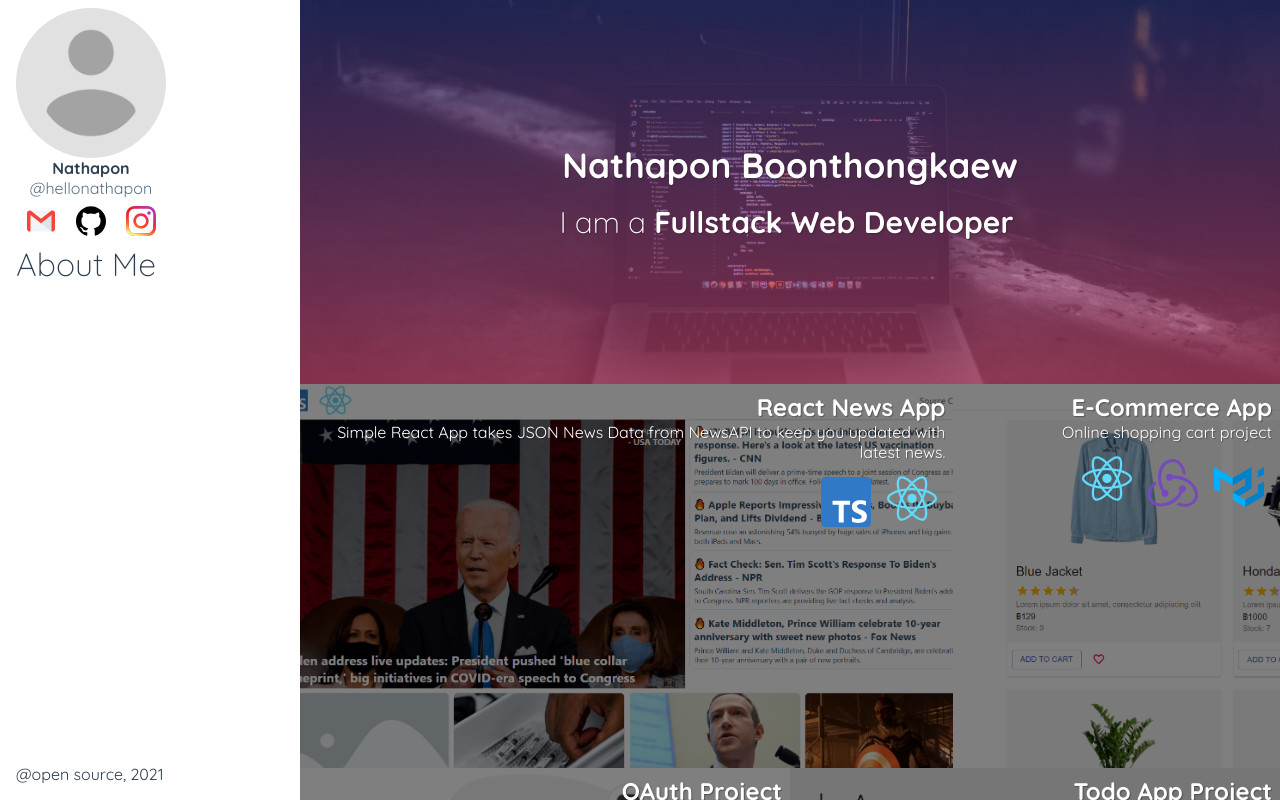
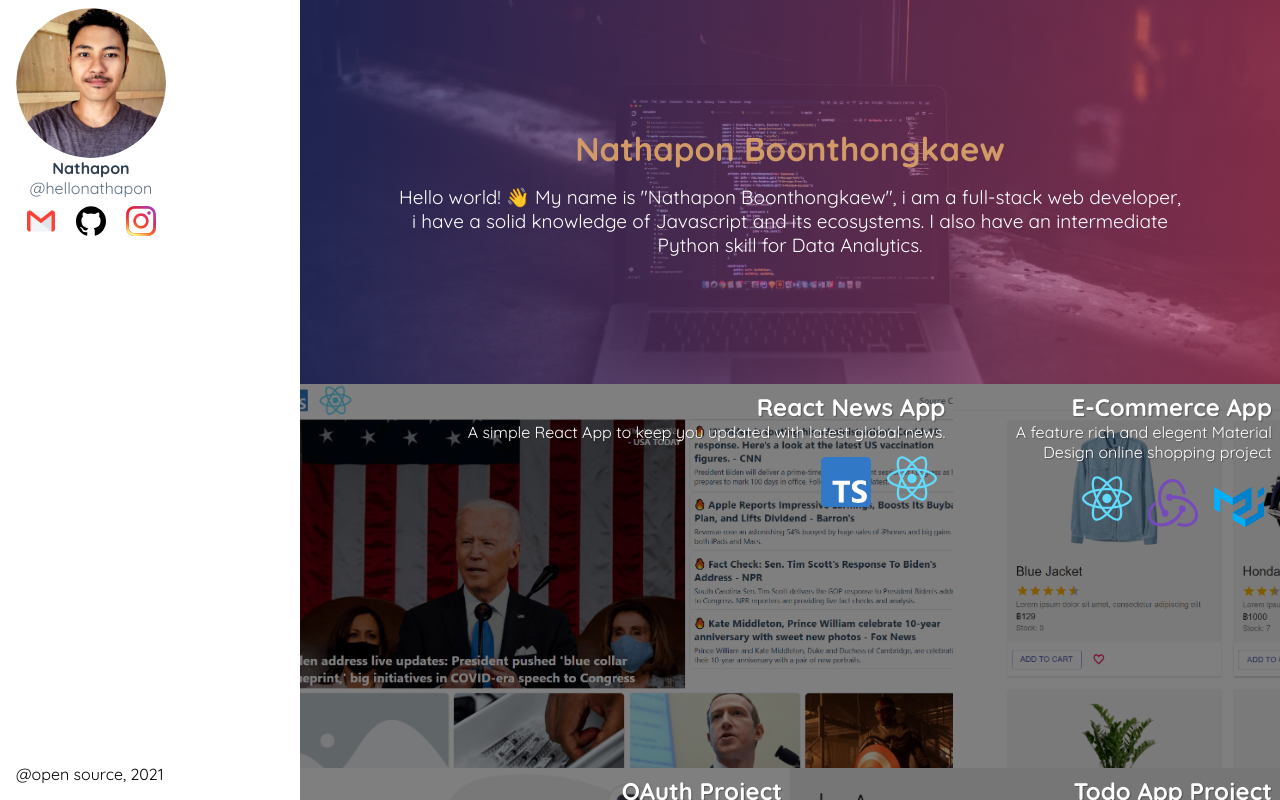
Before and after one commit to nathaponb/vue-portfolio, a Vue app: page / in a window 1280 px wide. Shown: the top 800 px of the page. Built offline with nearby package versions, Linux system fonts and the light colour scheme.

Commit message:
Refactor overall UX/UI

```diff
--- a/src/App.vue
+++ b/src/App.vue
@@ -20,6 +20,7 @@ export default {
 
 <style lang="scss">
 @import url("https://fonts.googleapis.com/css2?family=Quicksand:wght@300;400;500;600;700&display=swap");
+@import url("https://fonts.googleapis.com/css2?family=Prompt:ital,wght@0,100;0,200;0,300;0,400;0,500;0,600;1,100;1,200&display=swap");
 
 * {
   margin: 0;
@@ -31,12 +32,16 @@ $pri-col: #2c3e50;
 $sec-col: rgb(91, 112, 131);
 
 #app {
-  font-family: Quicksand, Avenir, Helvetica, Arial, sans-serif;
+  font-family: Prompt, Quicksand, Avenir, Helvetica, Arial, sans-serif;
   -webkit-font-smoothing: antialiased;
   -moz-osx-font-smoothing: grayscale;
   text-align: center;
-  color: #2c3e50;
+  /* color: #2c3e50; */
   overflow: hidden;
+}
+
+.en {
+  font-family: Quicksand;
 }
 
 // page transition
--- a/src/components/Header.vue
+++ b/src/components/Header.vue
@@ -3,15 +3,12 @@
     <div id="nav">
       <div class="logo">
         <router-link to="/">
-          <img
-            src="../assets/optimized-images/profile_placeholder.png"
-            alt="le me"
-          />
+          <img src="../assets/optimized-images/me-min.png" alt="le me" />
         </router-link>
       </div>
       <article>
-        <p class="name">Nathapon</p>
-        <p class="sub-name">@hellonathapon</p>
+        <p class="name en">Nathapon</p>
+        <p class="sub-name en">@hellonathapon</p>
         <!-- <div class="info">
           <div class="icon-info">
             <img src="../assets/svg/calendar.svg" alt="date icon" />
@@ -19,37 +16,35 @@
           Born 8 June 1996
         </div> -->
         <div class="social-nav-icons">
-          <a
-            href="mailto:hellonathapon@gmail.com"
-            target="_blank"
-            ref="noreferrer"
-            class="link email-icon"
+          <a href="mailto: hellonathapon@gmail.com" class="link email-icon"
             ><img src="../assets/svg/email.svg" alt="email icon"
           /></a>
 
           <a
             class="link github-icon"
-            href="https://github.com/hellonathapon?tab=repositories"
+            href="https://github.com/hellonathapon"
             target="_blank"
             ref="noreferrer"
             ><img src="../assets/svg/github-2.svg" alt="github"
           /></a>
 
           <a
-            href="https://www.facebook.com/natha.pon.56/"
+            href="https://www.instagram.com/hellonathapon/"
             target="_blank"
             ref="noreferrer"
-            class="link facebook-icon"
+            class="link ig-icon"
             ><img src="../assets/svg/Instagram-Icon-01.svg" alt="instagram icon"
           /></a>
         </div>
       </article>
-      <section>
-        <router-link class="link about-me-link" to="/about"
+      <!-- <section>
+        <router-link class="link about-me-link en" to="/about"
           >About Me</router-link
         >
-      </section>
-      <div class="coppyright">@open source, {{ new Date().getFullYear() }}</div>
+      </section> -->
+      <div class="copyright en">
+        @open source, {{ new Date().getFullYear() }}
+      </div>
     </div>
   </div>
 </template>
@@ -66,6 +61,7 @@ $sec-col: rgb(91, 112, 131);
 
 .header {
   grid-column: 1 / span 12;
+  background: #ffffff;
   #nav {
     display: flex;
     flex-flow: row wrap;
@@ -89,7 +85,7 @@ $sec-col: rgb(91, 112, 131);
     }
     a {
       font-weight: bold;
-      color: #2c3e50;
+      color: $pri-col;
       text-decoration: none;
 
       &.router-link-exact-active {
@@ -122,7 +118,7 @@ $sec-col: rgb(91, 112, 131);
         }
       }
     }
-    .coppyright {
+    .copyright {
       display: none;
     }
   }
@@ -164,6 +160,7 @@ $sec-col: rgb(91, 112, 131);
         width: 150px;
         .name {
           font-weight: 700;
+          color: $pri-col;
         }
         .sub-name {
           color: $sec-col;
@@ -206,7 +203,7 @@ $sec-col: rgb(91, 112, 131);
           }
         }
       }
-      .coppyright {
+      .copyright {
         display: block;
         position: absolute;
         bottom: 1rem;
--- a/src/components/HelloWorld.vue
+++ b/src/components/HelloWorld.vue
@@ -1,87 +1,19 @@
 <template>
   <div class="hello">
-    <router-link to="/about">
-      <img
-        src="../assets//optimized-images/blake-connally-B3l0g6HLxr8-unsplash.jpg"
-        alt="hello"
-      />
-      <div class="overlay"></div>
-    </router-link>
-
-    <router-link to="/about" class="article">
-      <!-- <h2 class="helloworld">&lt; 🚀/&gt;</h2> -->
+    <article>
       <h1 class="name">Nathapon Boonthongkaew</h1>
-      <h1 class="thin">
-        <span>I am a </span
-        ><b>
-          <span class="text">{{ value }}</span>
-          <span class="cursor" :class="{ typing: typeStatus }">&nbsp;</span></b
-        >
-      </h1>
-      <!-- <router-link to="/about" class="btn-wrap">
-        <div class="btn">
-          MY SKILLS
-        </div>
-      </router-link> -->
-    </router-link>
+      <p>
+        Hello world! 👋 My name is "Nathapon Boonthongkaew", i am a full-stack
+        web developer, i have a solid knowledge of Javascript and its
+        ecosystems. I also have an intermediate Python skill for Data Analytics.
+      </p>
+    </article>
   </div>
 </template>
 
 <script>
 export default {
   name: "HelloWorld",
-  data: () => ({
-    value: "",
-    arr: [
-      "Fullstack Web Developer",
-      "Data Analyst",
-      "Solfware Engineer",
-      "Database manager",
-    ],
-    charIndex: 0,
-    arrIndex: 0,
-    typeStatus: false,
-    typeSpeed: 100,
-    eraseSpeed: 50,
-    newValDelay: 2000,
-  }),
-  methods: {
-    // push word in value char by char
-    typeText() {
-      if (this.charIndex < this.arr[this.arrIndex].length) {
-        if (!this.typeStatus) {
-          this.typeStatus = true;
-        }
-        this.value += this.arr[this.arrIndex].charAt(this.charIndex);
-        this.charIndex++;
-        setTimeout(this.typeText, this.typeSpeed);
-      } else {
-        this.typeStatus = false;
-        setTimeout(this.eraseText, this.newValDelay); // setTimeout(cb, time)
-      }
-    },
-    // erease word char and ++ arr length for new one
-    eraseText() {
-      if (this.charIndex > 0) {
-        if (!this.typeStatus) {
-          this.typeStatus = true;
-        }
-        this.value = this.arr[this.arrIndex].substring(0, this.charIndex - 1);
-        this.charIndex -= 1;
-        setTimeout(this.eraseText, this.eraseSpeed);
-      } else {
-        this.typeStatus = false;
-        this.arrIndex += 1;
-        if (this.arrIndex >= this.arr.length) {
-          this.arrIndex = 0;
-        }
-        setTimeout(this.typeText, this.eraseSpeed);
-      }
-    },
-  },
-  created() {
-    setTimeout(this.typeText, this.newValDelay + 200);
-  },
 };
 </script>
 
@@ -93,128 +25,47 @@ export default {
   grid-column: 1 / span 12;
   grid-row: 1 / span 2;
   position: relative;
+  display: flex;
+  justify-content: center;
+  align-items: center;
+  flex-direction: column;
+  font-family: Quicksand;
+  /* background: linear-gradient(rgba(29, 38, 113, 0.6), rgba(195, 55, 100, 0.6)); */
+  background-image: linear-gradient(
+      to right,
+      rgba(29, 38, 113, 0.6),
+      rgba(195, 55, 100, 0.6)
+    ),
+    url("../assets//optimized-images/blake-connally-B3l0g6HLxr8-unsplash.jpg");
+  background-position: center;
+  background-repeat: no-repeat;
+  background-size: cover;
 
-  a {
-    overflow: hidden;
-    img {
-      object-fit: cover;
-      object-position: center;
-      height: 100%;
-      width: 100%;
+  article {
+    width: 80%;
+
+    .name {
+      color: #d19a66;
+      font-size: 20px;
+      margin-bottom: 1rem;
     }
-    .overlay {
-      z-index: 10;
-      position: absolute;
-      top: 0;
-      left: 0;
-      width: 100%;
-      height: 100%;
-      background: linear-gradient(
-        rgba(29, 38, 113, 0.6),
-        rgba(195, 55, 100, 0.6)
-      );
-      transition: all 0.3s ease;
-    }
-  }
-
-  .article {
-    z-index: 20;
-    position: absolute;
-    top: 50%;
-    left: 50%;
-    transform: translate(-50%, -50%);
-    width: calc(100% - 100px);
-    text-decoration: none;
-    text-shadow: 1px 1px 1px rgba(36, 22, 22, 0.4);
-    .helloworld {
-      font-size: 1.5rem;
-    }
-    & > * {
-      color: #fff;
-      margin: 1rem 0;
-    }
-    h1 {
-      .cursor {
-        display: inline-block;
-        margin-left: 3px;
-        width: 4px;
-        background-color: #fff;
-        animation: cursorBlink 1s infinite;
-      }
-      .cursor.typing {
-        animation: none;
-      }
-    }
-    .name {
-      font-weight: 300;
-      font-size: 30px;
-    }
-    .thin {
-      font-weight: 300;
-      font-size: 20px;
-    }
-  }
-
-  .btn-wrap {
-    text-decoration: none;
-    text-shadow: none;
-    .btn {
-      background: #00c58e;
-      width: 150px;
-      border: none;
-      box-shadow: 0 1px 3px 0 rgb(0 0 0 / 10%), 0 1px 2px 0 rgb(0 0 0 / 6%);
-      padding: 0.75rem 1.5rem;
-      margin: 0 auto;
-      font-size: 1rem;
-      font-weight: 500;
-      border-radius: 0.25rem;
+    p {
+      color: #ffffff;
+      font-size: 16px;
     }
   }
 }
 
 @media only screen and (min-width: 700px) {
   .hello {
-    .article {
-      .helloworld {
-        font-size: 1.5rem;
-        font-weight: 400;
+    article {
+      .name {
+        font-size: 33px;
       }
-      .name {
-        font-size: 35px;
-        font-weight: 700;
-      }
-      .thin {
-        font-size: 30px;
-      }
-    }
-
-    .btn-wrap {
-      text-decoration: none;
-      text-shadow: none;
-      .btn {
-        background: #00c58e;
-        width: 150px;
-        border: none;
-        box-shadow: 0 1px 3px 0 rgb(0 0 0 / 10%), 0 1px 2px 0 rgb(0 0 0 / 6%);
-        padding: 0.75rem 1.5rem;
-        margin: 0 auto;
-        font-size: 1rem;
-        font-weight: 500;
-        border-radius: 0.25rem;
+      p {
+        font-size: 19px;
       }
     }
   }
 }
-
-@keyframes cursorBlink {
-  49% {
-    background-color: #fff;
-  }
-  50% {
-    background-color: transparent;
-  }
-  99% {
-    background-color: transparent;
-  }
-}
 </style>
--- a/src/components/Project1.vue
+++ b/src/components/Project1.vue
@@ -9,10 +9,9 @@
     </a>
 
     <article>
-      <h2>React News App</h2>
-      <p>
-        Simple React App takes JSON News Data from NewsAPI to keep you updated
-        with latest news.
+      <h2 class="en">React News App</h2>
+      <p class="en">
+        A simple React App to keep you updated with latest global news.
       </p>
       <ul>
         <li>
@@ -37,13 +36,13 @@
         href="https://github.com/hellonathapon/react-ts-news-app"
         target="_blank"
         ref="noreferrer"
-        ><h2>Source code</h2></a
+        ><h2 class="en">Source code</h2></a
       >
       <a
         href="https://react-ts-news-app.herokuapp.com/"
         target="_blank"
         ref="noreferrer"
-        ><h2>Live</h2></a
+        ><h2 class="en">Live</h2></a
       >
     </div>
   </div>
--- a/src/components/Project2.vue
+++ b/src/components/Project2.vue
@@ -9,8 +9,10 @@
     </a>
 
     <article>
-      <h2>E-Commerce App</h2>
-      <p>Online shopping cart project</p>
+      <h2 class="en">E-Commerce App</h2>
+      <p class="en">
+        A feature rich and elegent Material Design online shopping project
+      </p>
       <ul>
         <li>
           <a href="https://reactjs.org/" target="_blank" ref="noreferrer">
@@ -35,13 +37,13 @@
         href="https://github.com/hellonathapon/react-ecommerce-app"
         target="_blank"
         ref="noreferrer"
-        ><h2>Source code</h2></a
+        ><h2 class="en">Source code</h2></a
       >
       <a
         href="https://hellonathapon.github.io/react-ecommerce-app/#/"
         target="_blank"
         ref="noreferrer"
-        ><h2>Live</h2></a
+        ><h2 class="en">Live</h2></a
       >
     </div>
   </div>
--- a/src/components/Project3.vue
+++ b/src/components/Project3.vue
@@ -6,8 +6,8 @@
     </a>
 
     <article>
-      <h2>OAuth Project</h2>
-      <p>An secure Authorization in simple and standard</p>
+      <h2 class="en">OAuth Project</h2>
+      <p class="en">A secure Authorization in simple and standard</p>
       <ul>
         <li>
           <a href="https://getbootstrap.com/" target="_blank" ref="noreferrer">
@@ -37,13 +37,13 @@
         href="https://github.com/hellonathapon/oauth-google"
         target="_blank"
         ref="noreferrer"
-        ><h2>Source code</h2></a
+        ><h2 class="en">Source code</h2></a
       >
       <a
         href="https://oauth-google-cat.herokuapp.com/"
         target="_blank"
         ref="noreferrer"
-        ><h2>Live</h2></a
+        ><h2 class="en">Live</h2></a
       >
     </div>
   </div>
--- a/src/views/About.vue
+++ b/src/views/About.vue
@@ -1,68 +1,63 @@
 <template>
   <div class="about">
     <header>
-      <h1>Natthapon Boonthongkaew</h1>
-      <h4 class="info">A 25 year old, Thai nationality</h4>
-      <h4 class="info">
-        UI/UX designer, Fullstack Web Developer, Data Analyst, Database Manager,
-        Self-Taught programmer
-      </h4>
-      <h4 class="info">(+66) 084-2313735</h4>
-      <h4 class="info">hellonathapon@gmail.com</h4>
-      <h4 class="info">Languages/Tools i know and happy to working with</h4>
-      <h4 class="tech">
-        💅 Front End: HTML, CSS, SASS, javascript, Typescript, React.js, Vue.js,
-        Rest Api, GraphQL, Webpack, babel, git
-      </h4>
-      <h4 class="tech">
-        💻 Back End: Node.js, Express.js, C#/.NET CORE/ASP.NET
-      </h4>
-      <h4 class="tech">
-        💾 Databases: MySQL, MSSQL, PostgreSQL, mongoDB, ORM (Entity framework)
-      </h4>
-      <h4 class="tech">
-        ⭐ Data analytics (Python) with Jupyter Notebook, Numpy, Pandas,
-        Mathplotlib, Seaborn
-      </h4>
-      <h4 class="tech">
-        🌟 Design Pattern/Programming Paradigm: MVC, OOP
-      </h4>
+      <h1>Nathapon Boontaungkaew</h1>
+      <div class="sub-head">
+        <h4 class="info en">
+          Node.js/Back-end Developer, Python/Data Analysist
+        </h4>
+        <h4 class="info en">(+66) 084-2313735</h4>
+        <h4 class="info en">hellonathapon@gmail.com</h4>
+      </div>
+      <p class="info">
+        My name is Nathapon Boontaungkaew, i am an full-stack web developer, i
+        have a solid knowledge of Javascript and its eco-systems. I have a
+        intermediate Python skill for Data Analyst
+      </p>
+
+      <div class="highlight">
+        <h4 class="info">🌟 Why me ?</h4>
+        <p class="info">
+          Because why not? ¯\_(ツ)_/¯
+        </p>
+      </div>
+      <!-- <div class="highlight">
+        <h4 class="info">
+          🎓 Education
+        </h4>
+        <p class="info">
+          I grauted bechelor degree at Humanities from
+          <a href="https://www.mcu.ac.th/" target="_blank" ref="noreferrer"
+            >Mahajulalongkornrajavidyalaya University</a
+          >
+        </p>
+      </div> -->
+      <div class="highlight">
+        <h4 class="info">
+          🥅 เป้าหมายในปีนี้ และในชีวิต
+        </h4>
+        <p class="info">
+          ผมตั้งเป้าหมายของปีนี้ไว้ว่าจะเก่งภาษา Python และ Java ให้ได้
+          ทำไมต้องสองภาษานี้ จริงๆผมมีพื้นฐาน Python อยู่บ้างแต่ก็แค่ขั้น
+          Beginner และพื้นฐาน Java เพราะสองภาษานี้เป็นภาษาที่มี Field ทางฝั้ง
+          back-end ให้ต่อยอดออกไปได้เยอะ ดั่งที่ผมบอกไป ผมไม่ชอบ front-end เลย
+          เช่น Python สามารถไปสาย Data Analysis/Data science หรือ Robotic ได้
+        </p>
+      </div>
+      <div class="highlight">
+        <h4 class="info">
+          🎨 ความสามารถด้านอื่น/บุคลิกส่วนตัว/กิจกรรมยามว่าง
+        </h4>
+        <p class="info">
+          ผมชอบดนตรีแนว LOFI, Country/Indie/Folk
+          และตอนนี้ก็กำลังเรียนรู้เรื่องดนตรีอยุ่
+          ใครจะรู้บางทีผมอาจผันตัวไปเป็นโปรดิวเซอร์สายนี้ก็เป็นได้
+          และอีกอย่างที่ผมสนใจเป็นอย่างมากคือ เรื่อง อวกาศ
+          การถ่ายรูปดวงดาวไม่ใช่เรื่องง่ายเลย
+          มันต้องอาศัยองค์ประกอบและการเรียนรู้มากมายกว่าจะ สามารถถ่ายออกมาได้
+        </p>
+      </div>
     </header>
-    <section>
-      <h2>What do i know so far as a "Self-taught programmer..?"</h2>
-      <p>
-        <b>- Fullstack Web Developer</b>, I am fairly good in Fullstack
-        Javascript and its ecosystem
-      </p>
-      <p><b>- Data analytics</b>, Jupyter notebook</p>
-      <p><b>- C#/.NET CORE/ASP.NET</b>, Intermediate skills</p>
-    </section>
-
-    <section>
-      <h2>My Education"</h2>
-      <p>
-        Bachelor degree in Humanity from
-        <a href="https://www.mcu.ac.th/" target="_blank" ref="noreferrer"
-          >Mahachulalongkornrajavidyalaya University</a
-        >, 2019
-      </p>
-    </section>
-
-    <section>
-      <h2>Personality, hobby, interest..?</h2>
-      <p>
-        Even though i did not guatuated in CS field I am an Self-Taught
-        programmer, Enthusiastic person
-      </p>
-      <p>
-        Life is like a cup of Coffee idk lol My hobby is learning new
-        Programming Languages, technologies, frameworks and all the related
-        thing in this field
-      </p>
-      <p>
-        I am interested in Computer Science, Robotic, Nature, Camping, Astronomy
-      </p>
-    </section>
   </div>
 </template>
 
@@ -84,8 +79,18 @@ export default {
     margin-bottom: 4rem;
     text-align: start;
     padding: 1rem;
-    background: #f7f9fa;
     border-radius: 8px;
+
+    .sub-head {
+      line-height: 0.7rem;
+      margin-bottom: 2rem;
+    }
+
+    .highlight {
+      background: #f7f9fa;
+      padding: 1rem;
+      border-radius: 8px;
+    }
 
     h1 {
       margin-bottom: 1rem;
@@ -93,7 +98,7 @@ export default {
 
     .info {
       text-align: start;
-      font-size: 20px;
+      font-size: 18px;
       margin-bottom: 1rem;
     }
     .tech {
```
Also changed, not shown: src/components/Project4.vue (+4 -4 lines), src/assets/optimized-images/me-min.png (added).
